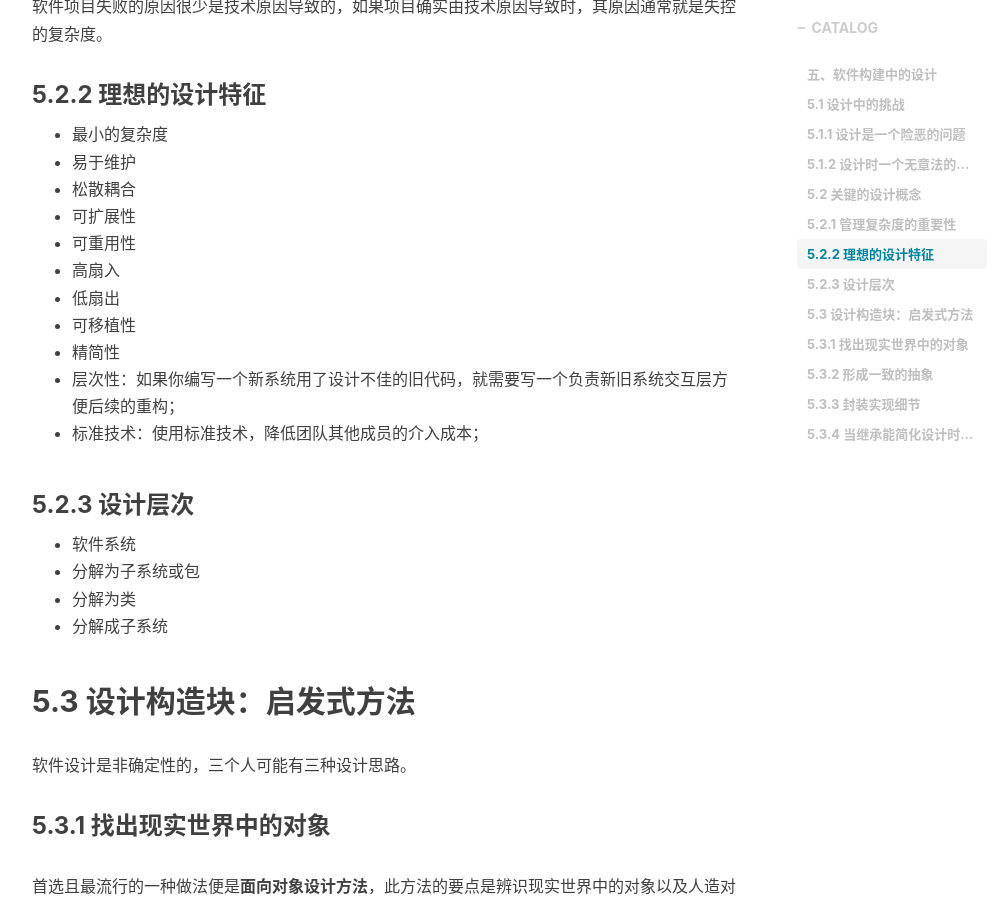
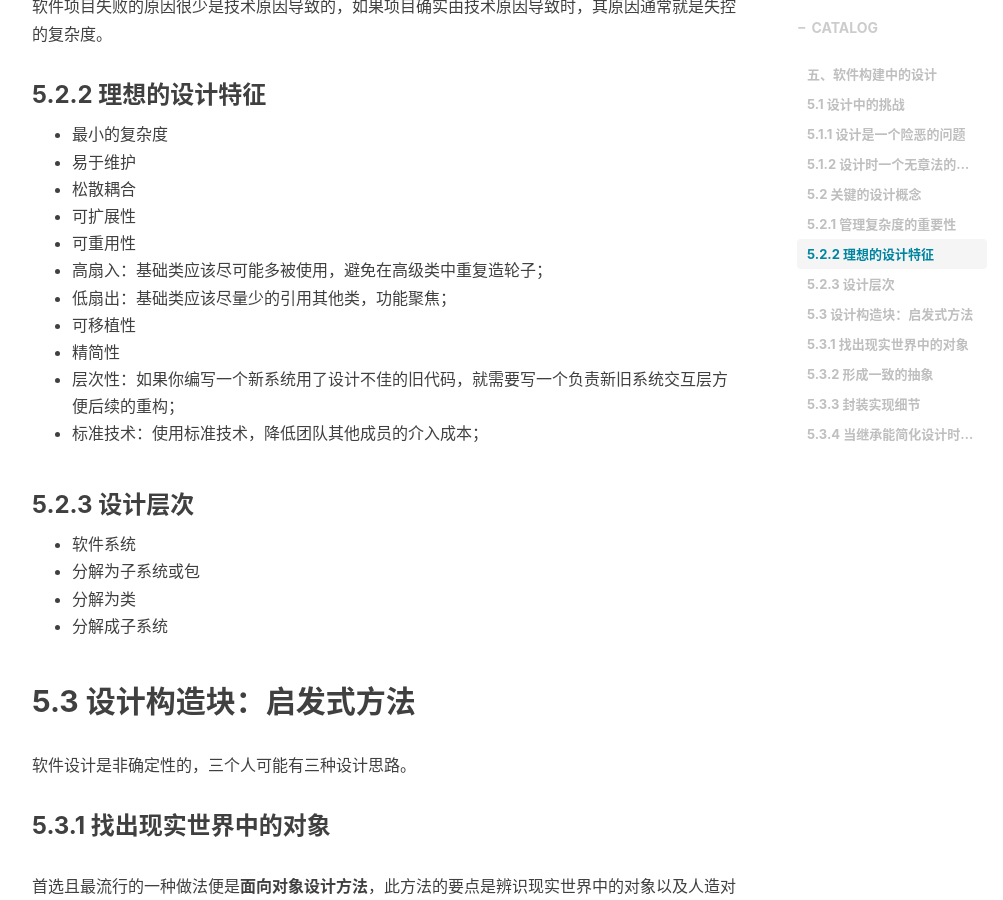
Before and after one commit to shihai1991/shihai1991.github.io, a Jekyll site: the page built from _posts/2022-05-28-代码大全2.md, in a window 1280 px wide and 900 px high, scrolled down 1127 px. Shown: the whole window, without its empty margins (233-1236 px from the left). Built offline with Jekyll 4.4.1, drawn with Linux system fonts in a browser that asks for light colours; nearby versions of some CDN libraries; comment, search, counter and statistics services are not loaded.

Commit message:
Update 2022-05-28-代码大全2.md

```diff
--- a/_posts/2022-05-28-代码大全2.md
+++ b/_posts/2022-05-28-代码大全2.md
@@ -27,8 +27,8 @@ time: '2022.06.01 15:52:00'
 - 松散耦合
 - 可扩展性
 - 可重用性
-- 高扇入
-- 低扇出
+- 高扇入：基础类应该尽可能多被使用，避免在高级类中重复造轮子；
+- 低扇出：基础类应该尽量少的引用其他类，功能聚焦；
 - 可移植性
 - 精简性
 - 层次性：如果你编写一个新系统用了设计不佳的旧代码，就需要写一个负责新旧系统交互层方便后续的重构；
```
